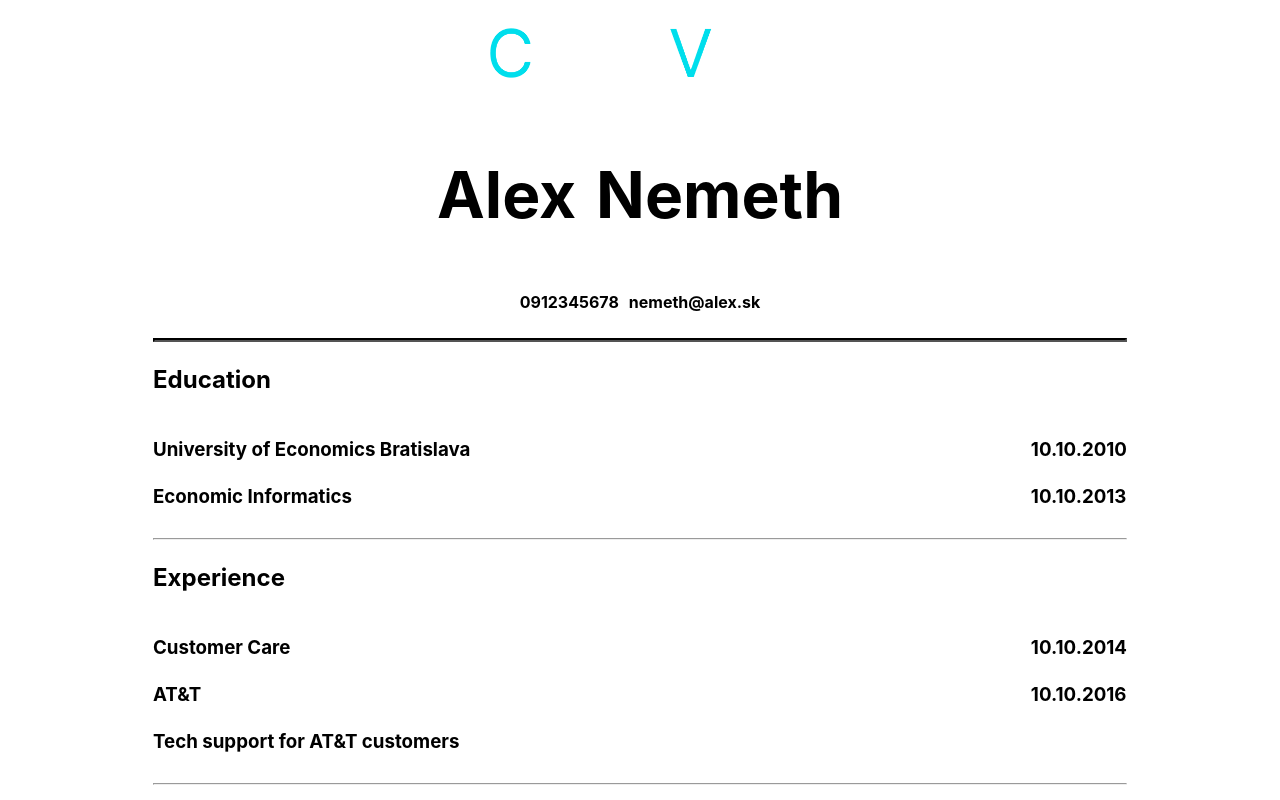
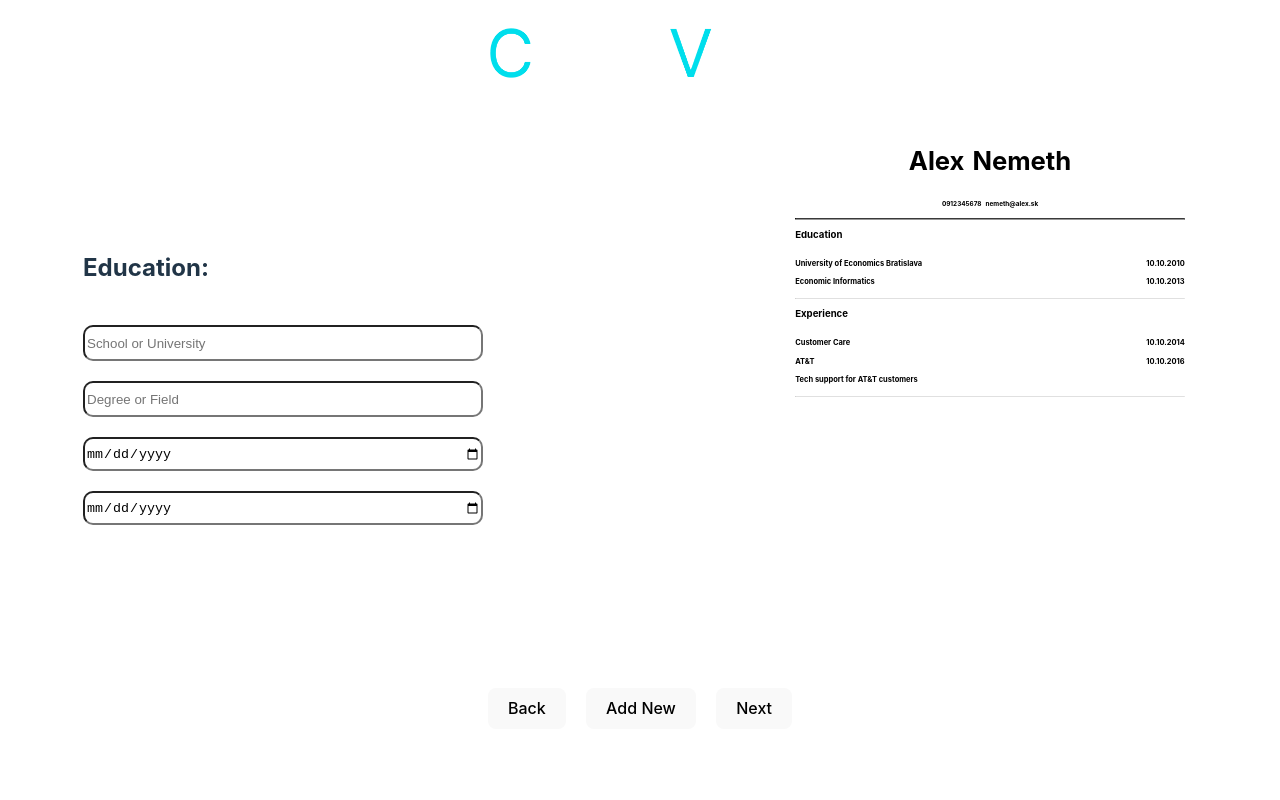
Before and after one commit to alex-nemeth/conjvre, a React (Vite) app: page / in a window 1280 px wide. Shown: the top 800 px of the page. Built offline with nearby package versions, Linux system fonts and the light colour scheme.

Commit message:
preview added

```diff
--- a/src/App.jsx
+++ b/src/App.jsx
@@ -1,5 +1,6 @@
 import { useState, Component } from "react";
 
+import Buttons from "./components/Buttons";
 import Information from "./components/Information";
 import Education from "./components/Education";
 import Experience from "./components/Experience";
@@ -9,7 +10,9 @@ class App extends Component {
     constructor() {
         super();
         this.state = {
-            part: 3,
+            part: 1,
+            eduCount: 0,
+            smallPreview: true,
             firstName: "Alex",
             lastName: "Nemeth",
             email: "nemeth@alex.sk",
@@ -38,6 +41,8 @@ class App extends Component {
         });
     };
 
+    add = () => {};
+
     handleChange = (e) => {
         this.setState((prevState) => {
             const { name, value } = e.target;
@@ -54,25 +59,20 @@ class App extends Component {
                     <Information handleChange={this.handleChange} />
                 )}
                 {this.state.part === 1 && (
-                    <Education handleChange={this.handleChange} />
+                    <div className="education--wrapper">
+                        <Education handleChange={this.handleChange} />
+                        <Resume data={this.state} />
+                    </div>
                 )}
                 {this.state.part === 2 && (
                     <Experience handleChange={this.handleChange} />
                 )}
                 {this.state.part === 3 && <Resume data={this.state} />}
-                <div className="builder--buttons">
-                    {this.state.part > 0 && (
-                        <button
-                            className="builder--back-btn"
-                            onClick={this.back}
-                        >
-                            Back
-                        </button>
-                    )}
-                    <button className="builder--next-btn" onClick={this.next}>
-                        Next
-                    </button>
-                </div>
+                <Buttons
+                    back={this.back}
+                    next={this.next}
+                    part={this.state.part}
+                />
             </div>
         );
     }
--- /dev/null
+++ b/src/components/Buttons.jsx
@@ -0,0 +1,33 @@
+import React, { Component } from "react";
+
+export default class Buttons extends Component {
+    constructor(props) {
+        super(props);
+    }
+
+    render() {
+        return (
+            <div className="builder--buttons">
+                {this.props.part > 0 && (
+                    <button
+                        className="builder--back-btn"
+                        onClick={this.props.back}
+                    >
+                        Back
+                    </button>
+                )}
+                {(this.props.part === 1 || this.props.part === 2) && (
+                    <button
+                        className="builder--add-btn"
+                        onClick={this.props.add}
+                    >
+                        Add New
+                    </button>
+                )}
+                <button className="builder--next-btn" onClick={this.props.next}>
+                    Next
+                </button>
+            </div>
+        );
+    }
+}
--- a/src/components/Resume.jsx
+++ b/src/components/Resume.jsx
@@ -5,10 +5,17 @@ export default class Resume extends Component {
         super(props);
     }
 
+    //renderEducation() {
+    //    for (let i = 0; i < this.props.)
+    //}
+
     render() {
-        console.log(this.props.data.firstName + this.props.data.part);
         return (
-            <div className="resume--container">
+            <div
+                className={`resume--container ${
+                    this.props.data.smallPreview ? "small" : "large"
+                }`}
+            >
                 <div className="resume--information">
                     <div className="resume--name-container">
                         <h1 className="resume--first-name">
--- a/src/styles.css
+++ b/src/styles.css
@@ -92,11 +92,21 @@ input {
     gap: 20px;
 }
 
+.education--wrapper {
+    display: flex;
+    flex-direction: row;
+    align-items: center;
+    justify-content: center;
+    height: 70vh;
+    width: 100vw;
+}
+
 .education--container {
-    display: grid;
+    gap: 20px;
+    display: flex;
     flex-direction: column;
-    justify-content: center;
-    gap: 20px;
+    min-width: 400px;
+    margin-left: 300px;
 }
 
 .resume--container {
@@ -105,6 +115,11 @@ input {
     width: 974px;
     min-height: 1240px;
     padding: 20px;
+    flex-shrink: 0;
+}
+
+.small {
+    scale: 0.4;
 }
 
 .resume--information {
```
Also changed, not shown: src/assets/image_6483441.JPG (deleted).
